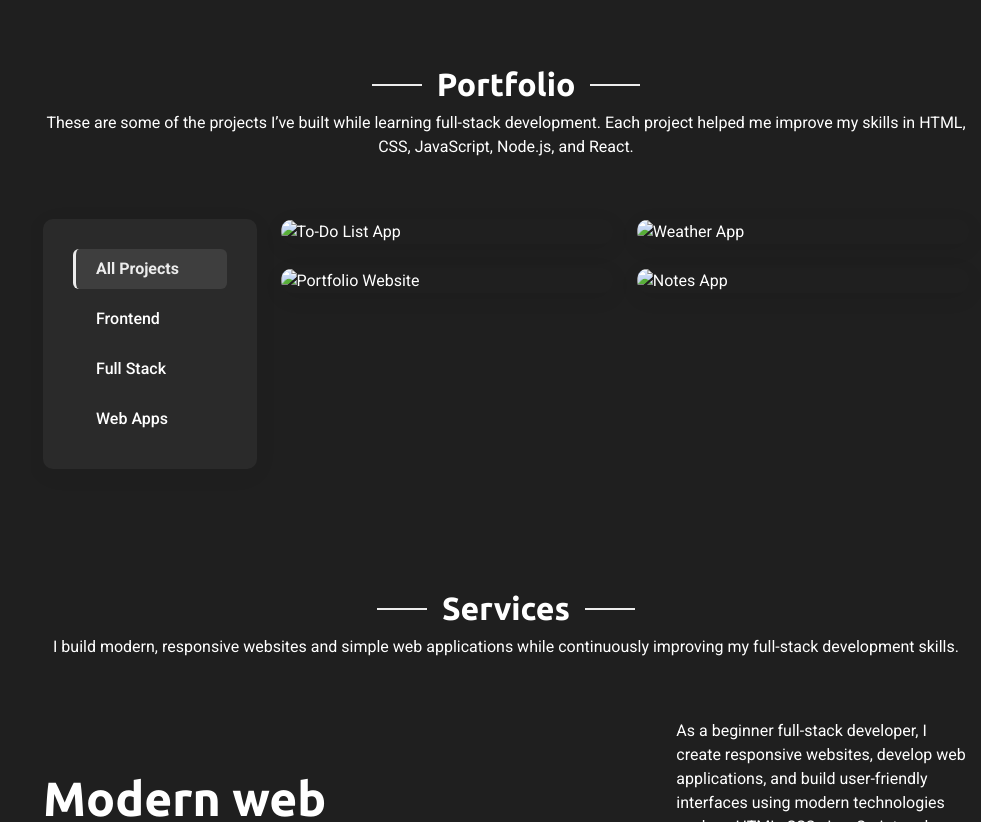
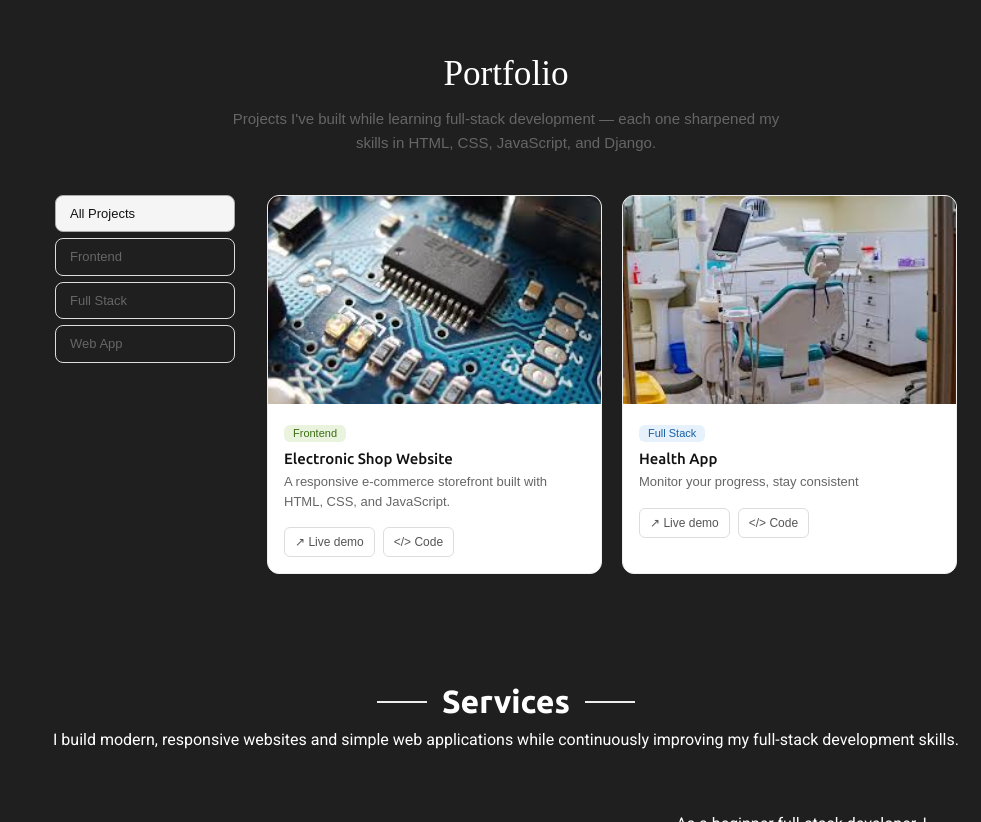
Before and after one commit to Anitah-nitty/portfolio.my, a plain HTML site: page index.html in a window 1280 px wide. Shown: the part 2924-3746 px from the top of the page, without its empty margins (299-1280 px from the left). Drawn offline with nearby package versions, Linux system fonts and the light colour scheme.

Commit message:
new commit

```diff
--- a/assets/css/main.css
+++ b/assets/css/main.css
@@ -1515,166 +1515,154 @@ section,
 /*--------------------------------------------------------------
 # Portfolio Section
 --------------------------------------------------------------*/
-@media (max-width: 991px) {
-  .portfolio .filter-sidebar {
-    margin-bottom: 30px;
-  }
-}
-
-.portfolio .filters-wrapper {
-  background-color: color-mix(in srgb, var(--surface-color), var(--default-color) 3%);
-  padding: 30px;
-  border-radius: 10px;
-  box-shadow: 0 5px 25px rgba(0, 0, 0, 0.05);
-}
-
-@media (max-width: 991px) {
-  .portfolio .filters-wrapper {
-    padding: 20px;
-  }
-}
-
-.portfolio .portfolio-filters {
-  padding: 0;
-  margin: 0;
-  list-style: none;
+/* ===== PORTFOLIO CSS ===== */
+.port-layout {
+  display: grid;
+  grid-template-columns: 180px 1fr;
+  gap: 2rem;
+  align-items: start;
+  max-width: 1100px;
+  margin: 0 auto;
+  padding: 0 1.5rem;
+}
+
+.filters {
   display: flex;
   flex-direction: column;
-  gap: 10px;
-}
-
-@media (max-width: 991px) {
-  .portfolio .portfolio-filters {
-    flex-direction: row;
-    flex-wrap: wrap;
-    justify-content: center;
-  }
-}
-
-.portfolio .portfolio-filters li {
+  gap: 6px;
+  position: sticky;
+  top: 1rem;
+}
+
+.filter-btn {
+  background: transparent;
+  border: 1px solid #ddd;
+  border-radius: 8px;
+  padding: 8px 14px;
+  font-size: 13px;
+  font-family: 'DM Sans', sans-serif;
+  color: #666;
   cursor: pointer;
-  padding: 12px 20px;
-  font-size: 16px;
+  text-align: left;
+  transition: all 0.2s;
+}
+
+.filter-btn:hover,
+.filter-btn.active {
+  background: #f5f5f5;
+  color: #111;
+  border-color: #aaa;
   font-weight: 500;
-  line-height: 1;
-  color: var(--default-color);
-  transition: all 0.3s ease-in-out;
-  border-radius: 6px;
-  background: transparent;
-  position: relative;
-  border-left: 3px solid transparent;
-}
-
-@media (max-width: 991px) {
-  .portfolio .portfolio-filters li {
-    padding: 8px 16px;
-    border: 1px solid color-mix(in srgb, var(--accent-color), transparent 80%);
-    border-left-width: 3px;
-  }
-}
-
-.portfolio .portfolio-filters li:hover {
-  color: var(--accent-color);
-  background-color: color-mix(in srgb, var(--accent-color), transparent 90%);
-  border-left-color: color-mix(in srgb, var(--accent-color), transparent 50%);
-}
-
-.portfolio .portfolio-filters li.filter-active {
-  color: var(--accent-color);
-  background-color: color-mix(in srgb, var(--accent-color), transparent 90%);
-  border-left-color: var(--accent-color);
-  font-weight: 600;
-}
-
-.portfolio .portfolio-wrap {
-  transition: 0.4s;
+}
+
+.projects-grid {
+  display: grid;
+  grid-template-columns: repeat(auto-fill, minmax(260px, 1fr));
+  gap: 1.25rem;
+}
+
+.project-card {
+  background: #fff;
+  border: 1px solid #eee;
+  border-radius: 12px;
+  overflow: hidden;
+  transition: transform 0.2s, border-color 0.2s;
+}
+
+.project-card:hover {
+  transform: translateY(-3px);
+  border-color: #ccc;
+}
+
+.project-card.hidden { display: none; }
+
+.card-img {
+  width: 100%;
+  aspect-ratio: 16 / 10;
   position: relative;
   overflow: hidden;
-  border-radius: 12px;
-  box-shadow: 0 5px 20px rgba(0, 0, 0, 0.08);
-  height: 100%;
-}
-
-.portfolio .portfolio-wrap img {
-  transition: transform 0.6s cubic-bezier(0.215, 0.61, 0.355, 1);
-  width: 100%;
-  height: 350px;
-  object-fit: cover;
-}
-
-.portfolio .portfolio-wrap .portfolio-info {
-  position: absolute;
-  bottom: 0;
-  left: 0;
-  right: 0;
-  padding: 25px;
-  background: linear-gradient(to top, rgba(0, 0, 0, 0.8) 0%, rgba(0, 0, 0, 0.4) 60%, rgba(0, 0, 0, 0) 100%);
-  z-index: 3;
-  transition: all 0.4s cubic-bezier(0.215, 0.61, 0.355, 1);
-  transform: translateY(20px);
-  opacity: 0;
-}
-
-.portfolio .portfolio-wrap .portfolio-info .content {
-  transition: all 0.4s cubic-bezier(0.215, 0.61, 0.355, 1);
-  transform: translateY(20px);
-}
-
-.portfolio .portfolio-wrap .portfolio-info .category {
-  display: inline-block;
-  color: var(--accent-color);
-  font-size: 14px;
-  font-weight: 500;
-  text-transform: uppercase;
-  letter-spacing: 1px;
-  margin-bottom: 8px;
-}
-
-.portfolio .portfolio-wrap .portfolio-info h4 {
-  font-size: 20px;
-  color: var(--contrast-color);
-  font-weight: 700;
-  margin-bottom: 15px;
-}
-
-.portfolio .portfolio-wrap .portfolio-info .portfolio-links {
-  display: flex;
-  gap: 12px;
-}
-
-.portfolio .portfolio-wrap .portfolio-info .portfolio-links a {
-  color: var(--contrast-color);
-  width: 40px;
-  height: 40px;
   display: flex;
   align-items: center;
   justify-content: center;
-  background-color: color-mix(in srgb, var(--accent-color), transparent 30%);
+}
+
+.card-img img {
+  width: 100%;
+  height: 100%;
+  object-fit: cover;
+}
+
+.img-overlay {
+  position: absolute;
+  inset: 0;
+  background: rgba(0, 0, 0, 0.45);
+  display: flex;
+  align-items: center;
+  justify-content: center;
+  gap: 12px;
+  opacity: 0;
+  transition: opacity 0.2s;
+}
+
+.project-card:hover .img-overlay { opacity: 1; }
+
+.overlay-btn {
+  width: 38px;
+  height: 38px;
   border-radius: 50%;
-  font-size: 18px;
-  transition: 0.3s;
-}
-
-.portfolio .portfolio-wrap .portfolio-info .portfolio-links a:hover {
-  background-color: var(--accent-color);
-  transform: translateY(-3px);
-}
-
-.portfolio .portfolio-wrap:hover {
-  transform: translateY(-5px);
-}
-
-.portfolio .portfolio-wrap:hover img {
-  transform: scale(1.08);
-}
-
-.portfolio .portfolio-wrap:hover .portfolio-info {
-  transform: translateY(0);
-  opacity: 1;
-}
-
-.portfolio .portfolio-wrap:hover .portfolio-info .content {
-  transform: translateY(0);
+  background: white;
+  color: #111;
+  display: flex;
+  align-items: center;
+  justify-content: center;
+  text-decoration: none;
+  font-weight: 500;
+  font-size: 14px;
+  transition: transform 0.15s;
+}
+
+.overlay-btn:hover { transform: scale(1.1); }
+
+.card-body { padding: 1rem; }
+
+.badge {
+  display: inline-block;
+  font-size: 11px;
+  font-weight: 500;
+  padding: 3px 9px;
+  border-radius: 6px;
+  margin-bottom: 8px;
+}
+
+.badge-frontend  { background: #EAF3DE; color: #3B6D11; }
+.badge-fullstack { background: #E6F1FB; color: #185FA5; }
+.badge-webapp    { background: #EEEDFE; color: #534AB7; }
+
+.card-title { font-size: 15px; font-weight: 500; color: #111; margin-bottom: 4px; }
+.card-desc  { font-size: 13px; color: #666; line-height: 1.5; }
+
+.card-links { display: flex; gap: 8px; margin-top: 12px; }
+
+.card-link {
+  font-size: 12px;
+  font-weight: 500;
+  color: #555;
+  text-decoration: none;
+  border: 1px solid #ddd;
+  border-radius: 6px;
+  padding: 5px 10px;
+  transition: all 0.2s;
+}
+
+.card-link:hover {
+  background: #f5f5f5;
+  color: #111;
+  border-color: #aaa;
+}
+
+@media (max-width: 600px) {
+  .port-layout { grid-template-columns: 1fr; }
+  .filters { flex-direction: row; flex-wrap: wrap; position: static; }
 }
 
 /*--------------------------------------------------------------
--- a/index.html
+++ b/index.html
@@ -385,119 +385,79 @@
 </section><!-- /Skills Section -->
 
 
-   <!-- Portfolio Section -->
-<section id="portfolio" class="portfolio section">
+ <!-- ===== PORTFOLIO SECTION ===== -->
+<section id="portfolio" style="padding: 3rem 0; font-family: 'DM Sans', sans-serif;">
 
-  <!-- Section Title -->
-  <div class="container section-title" data-aos="fade-up">
-    <h2>Portfolio</h2>
-    <p>These are some of the projects I’ve built while learning full-stack development. Each project helped me improve my skills in HTML, CSS, JavaScript, Node.js, and React.</p>
-  </div><!-- End Section Title -->
+  <!-- Google Font import — add this in your <head> -->
+  <!-- <link href="https://fonts.googleapis.com/css2?family=DM+Serif+Display&family=DM+Sans:wght@400;500&display=swap" rel="stylesheet"> -->
 
-  <div class="container" data-aos="fade-up" data-aos-delay="100">
+  <div style="text-align: center; margin-bottom: 2.5rem;">
+    <h2 style="font-family: 'DM Serif Display', serif; font-size: 2.2rem; font-weight: 400;">Portfolio</h2>
+    <p style="color: #666; max-width: 560px; margin: .75rem auto 0; font-size: 15px; line-height: 1.6;">
+      Projects I've built while learning full-stack development — each one sharpened my skills in HTML, CSS, JavaScript, and Django.
+    </p>
+  </div>
 
-    <div class="isotope-layout" data-default-filter="*" data-layout="masonry" data-sort="original-order">
+  <div class="port-layout">
 
-      <div class="row">
-        <div class="col-lg-3 filter-sidebar">
-          <div class="filters-wrapper" data-aos="fade-right" data-aos-delay="150">
-            <ul class="portfolio-filters isotope-filters">
-              <li data-filter="*" class="filter-active">All Projects</li>
-              <li data-filter=".filter-frontend">Frontend</li>
-              <li data-filter=".filter-fullstack">Full Stack</li>
-              <li data-filter=".filter-web">Web Apps</li>
-            </ul>
+    <!-- FILTER SIDEBAR -->
+    <div class="filters">
+      <button class="filter-btn active" data-filter="all">All Projects</button>
+      <button class="filter-btn" data-filter="frontend">Frontend</button>
+      <button class="filter-btn" data-filter="fullstack">Full Stack</button>
+      <button class="filter-btn" data-filter="webapp">Web App</button>
+    </div>
+
+    <!-- PROJECT CARDS -->
+    <div class="projects-grid" id="grid">
+
+      <!-- Card 1 -->
+      <div class="project-card" data-cat="frontend">
+        <div class="card-img" style="background: #EAF3DE;">
+           <img src="assets/img/portfolio/electronics.png" alt="Electronic shop" onerror="this.style.display='none'">
+          <div class="img-overlay">
+            <a class="overlay-btn" href="https://todo-app.vercel.app" target="_blank">↗</a>
+            <a class="overlay-btn" href="https://github.com/Anitah-nitty/todo-app" target="_blank">&lt;/&gt;</a>
           </div>
         </div>
+        <div class="card-body">
+          <span class="badge badge-frontend">Frontend</span>
+          <h4 class="card-title">Electronic Shop Website</h4>
 
-        <div class="col-lg-9">
-          <div class="row gy-4 portfolio-container isotope-container" data-aos="fade-up" data-aos-delay="200">
-
-            <!-- Project 1 -->
-            <div class="col-lg-6 col-md-6 portfolio-item isotope-item filter-frontend">
-              <div class="portfolio-wrap">
-                <img src="assets/img/portfolio/todo-app.png" class="img-fluid" alt="To-Do List App" loading="lazy">
-                <div class="portfolio-info">
-                  <div class="content">
-                    <span class="category">Frontend</span>
-                    <h4>Electronic Shop Website</h4>
-                    <div class="portfolio-links">
-                      <a href="https://todo-app.vercel.app" target="_blank" title="Live Demo"><i class="bi bi-eye"></i></a>
-                      <a href="https://github.com/Anitah-nitty/todo-app" target="_blank" title="View Code"><i class="bi bi-arrow-right"></i></a>
-                    </div>
-                  </div>
-                </div>
-              </div>
-            </div><!-- End Project 1 -->
-
-            <!-- Project 2 -->
-            <div class="col-lg-6 col-md-6 portfolio-item isotope-item filter-fullstack">
-              <div class="portfolio-wrap">
-                <img src="assets/img/portfolio/weather-app.png" class="img-fluid" alt="Weather App" loading="lazy">
-                <div class="portfolio-info">
-                  <div class="content">
-                    <span class="category">Full Stack</span>
-                    <h4>Weather App</h4>
-                    <div class="portfolio-links">
-                      <a href="https://weather-app.vercel.app" target="_blank" title="Live Demo"><i class="bi bi-eye"></i></a>
-                      <a href="https://github.com/yourusername/weather-app" target="_blank" title="View Code"><i class="bi bi-arrow-right"></i></a>
-                    </div>
-                  </div>
-                </div>
-              </div>
-            </div><!-- End Project 2 -->
-
-            <!-- Project 3 -->
-            <div class="col-lg-6 col-md-6 portfolio-item isotope-item filter-web">
-              <div class="portfolio-wrap">
-                <img src="assets/img/portfolio/portfolio-website.png" class="img-fluid" alt="Portfolio Website" loading="lazy">
-                <div class="portfolio-info">
-                  <div class="content">
-                    <span class="category">Web App</span>
-                    <h4>Portfolio Website</h4>
-                    <div class="portfolio-links">
-                      <a href="https://portfolio.vercel.app" target="_blank" title="Live Demo"><i class="bi bi-eye"></i></a>
-                      <a href="https://github.com/yourusername/portfolio" target="_blank" title="View Code"><i class="bi bi-arrow-right"></i></a>
-                    </div>
-                  </div>
-                </div>
-              </div>
-            </div><!-- End Project 3 -->
-
-            <!-- Project 4 -->
-            <div class="col-lg-6 col-md-6 portfolio-item isotope-item filter-fullstack">
-              <div class="portfolio-wrap">
-                <img src="assets/img/portfolio/notes-app.png" class="img-fluid" alt="Notes App" loading="lazy">
-                <div class="portfolio-info">
-                  <div class="content">
-                    <span class="category">Full Stack</span>
-                    <h4>Notes App</h4>
-                    <div class="portfolio-links">
-                      <a href="https://notes-app.vercel.app" target="_blank" title="Live Demo"><i class="bi bi-eye"></i></a>
-                      <a href="https://github.com/yourusername/notes-app" target="_blank" title="View Code"><i class="bi bi-arrow-right"></i></a>
-                    </div>
-                  </div>
-                </div>
-              </div>
-            </div><!-- End Project 4 -->
-
-          </div><!-- End Portfolio Container -->
+          <p class="card-desc">A responsive e-commerce storefront built with HTML, CSS, and JavaScript.</p>
+          <div class="card-links">
+            <a class="card-link" href="https://vercel.app" target="_blank">↗ Live demo</a>
+            <a class="card-link" href="https://github.com/Anitah-nitty/" target="_blank">&lt;/&gt; Code</a>
+          </div>
         </div>
       </div>
 
-    </div>
+      <!-- Card 2 -->
+      <div class="project-card" data-cat="fullstack">
+        <div class="card-img" style="background: #E6F1FB;">
+          <img src="assets/img/portfolio/health-app.png" alt="Weather App" onerror="this.style.display='none'">
+          <div class="img-overlay">
+            <a class="overlay-btn" href="https://weather-app.vercel.app" target="_blank">↗</a>
+            <a class="overlay-btn" href="https://github.com/Anitah-nitty" target="_blank">&lt;/&gt;</a>
+          </div>
+        </div>
+        <div class="card-body">
+          <span class="badge badge-fullstack">Full Stack</span>
+          <h4 class="card-title">Health App</h4>
+          <p class="card-desc">Monitor your progress, stay consistent</p>
+          <div class="card-links">
+            <a class="card-link" href="https://weather-app.vercel.app" target="_blank">↗ Live demo</a>
+            <a class="card-link" href="https://github.com/Anitah-nitty" target="_blank">&lt;/&gt; Code</a>
+          </div>
+        </div>
+      </div>
 
-  </div>
-
-</section><!-- /Portfolio Section -->
-            </div>
-          </div>
-
-        </div>
 
       </div>
 
-    </section><!-- /Portfolio Section -->
+    </div><!-- /grid -->
+  </div><!-- /layout -->
+</section>
 
   <!-- Services Section -->
 <section id="services" class="services section">
```
Also changed, not shown: service-details.html (+4 -2 lines), starter-page.html (+2 -2 lines), assets/img/portfolio/electronics.png (added), assets/img/portfolio/health-app.png (added).
